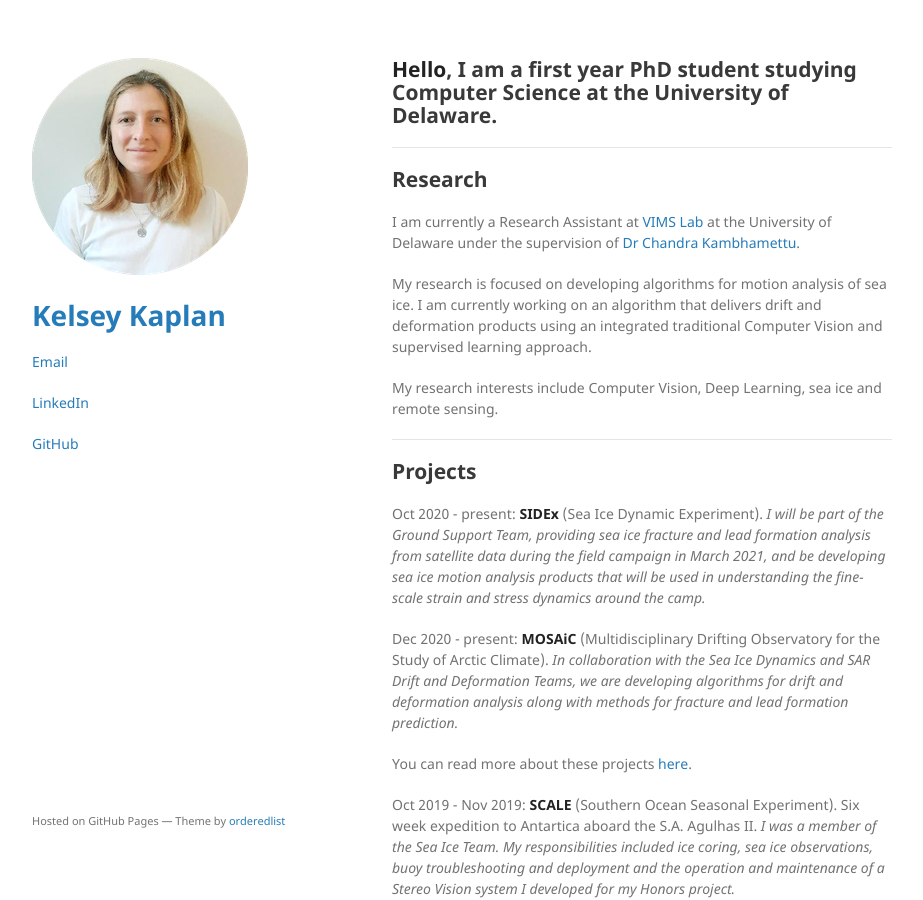
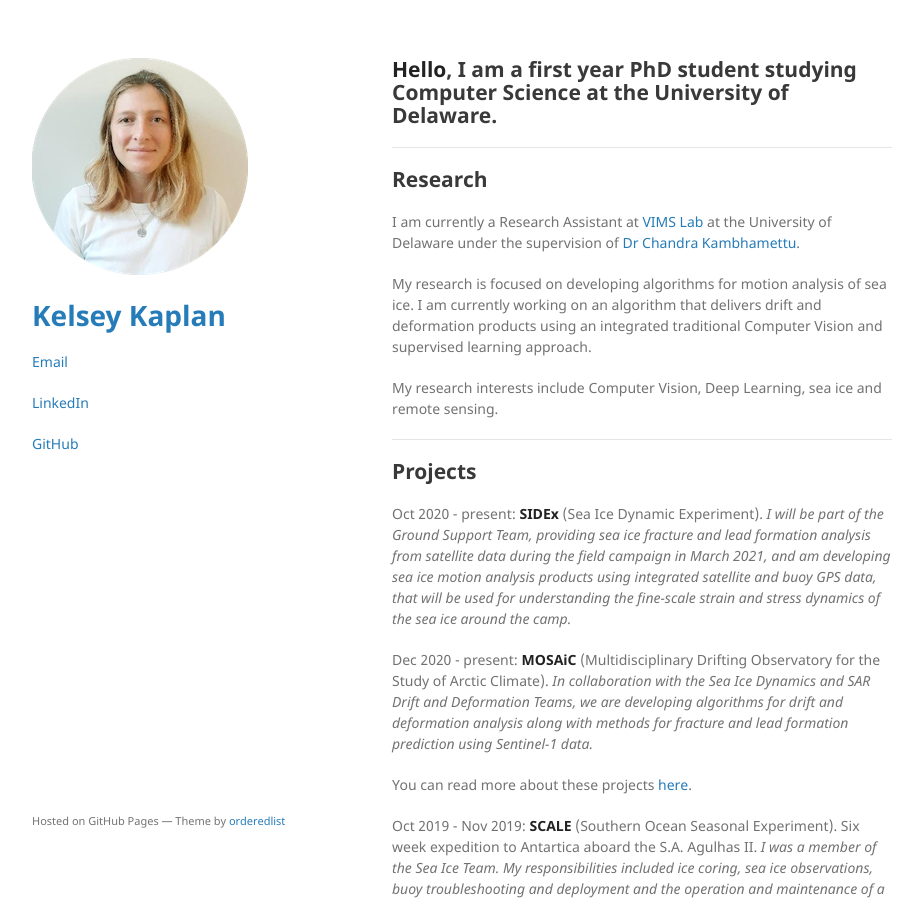
Before and after one commit to kelseykap/kelseykap.github.io, a Jekyll site: the page built from index.md, in a window 1280 px wide and 900 px high. Shown: the whole window, without its empty margins (178-1101 px from the left). Built offline with Jekyll 4.4.1, drawn with Linux system fonts in a browser that asks for light colours; our own code applies the rules of GitHub Pages for plain Markdown files.

Commit message:
Update index.md

```diff
--- a/index.md
+++ b/index.md
@@ -19,10 +19,10 @@ My research interests include Computer Vision, Deep Learning, sea ice and remote
 ## Projects
 
 Oct 2020 - present:
-**SIDEx** (Sea Ice Dynamic Experiment). _I will be part of the Ground Support Team, providing sea ice fracture and lead formation analysis from satellite data during the field campaign in March 2021, and be developing sea ice motion analysis products that will be used in understanding the fine-scale strain and stress dynamics around the camp._
+**SIDEx** (Sea Ice Dynamic Experiment). _I will be part of the Ground Support Team, providing sea ice fracture and lead formation analysis from satellite data during the field campaign in March 2021, and am developing sea ice motion analysis products using integrated satellite and buoy GPS data, that will be used for understanding the fine-scale strain and stress dynamics of the sea ice around the camp._
 
 Dec 2020 - present:
-**MOSAiC** (Multidisciplinary Drifting Observatory for the Study of Arctic Climate). _In collaboration with the Sea Ice Dynamics and SAR Drift and Deformation Teams, we are developing algorithms for drift and deformation analysis along with methods for fracture and lead formation prediction._
+**MOSAiC** (Multidisciplinary Drifting Observatory for the Study of Arctic Climate). _In collaboration with the Sea Ice Dynamics and SAR Drift and Deformation Teams, we are developing algorithms for drift and deformation analysis along with methods for fracture and lead formation prediction using Sentinel-1 data._
 
 You can read more about these projects [here](./Projects.pdf).
 
```
